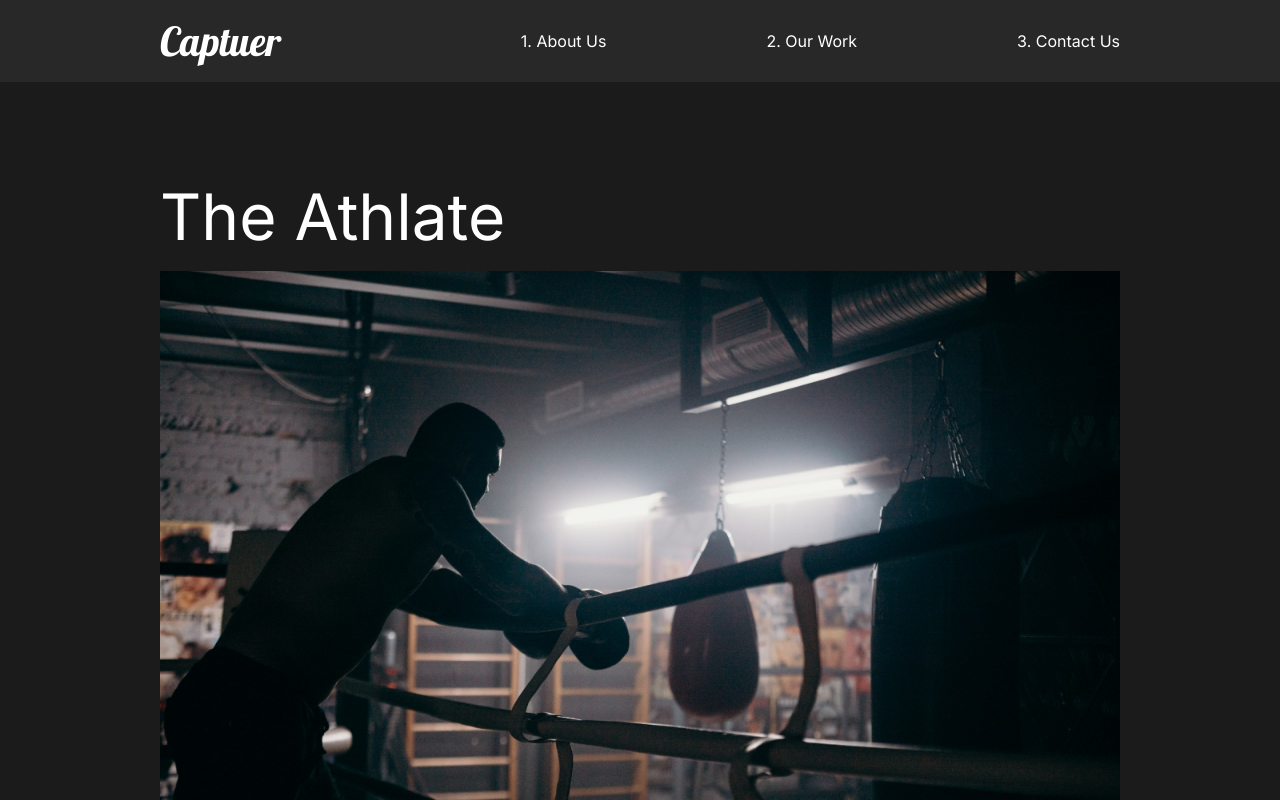
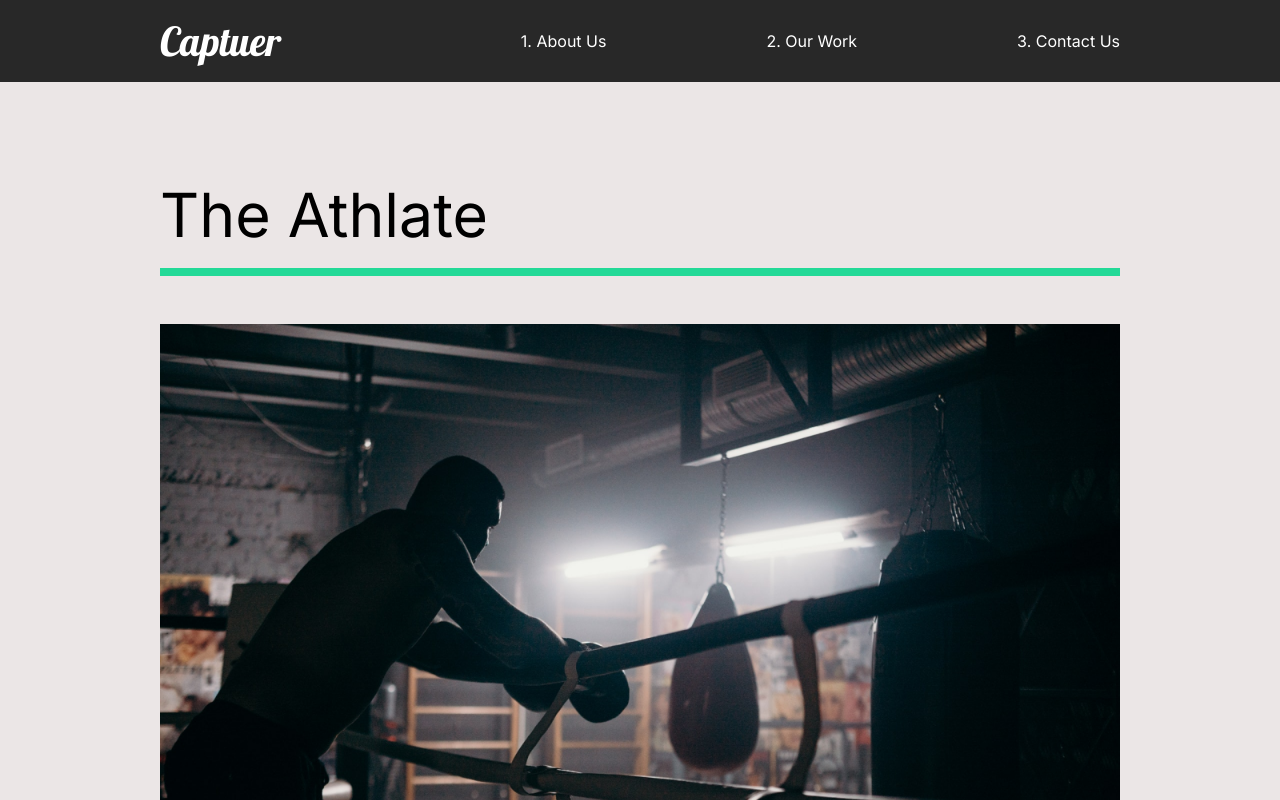
Before and after one commit to MrAdamUs/capture-portofolio, a React (Create React App) app: page /work in a window 1280 px wide. Shown: the top 800 px of the page. Built offline with nearby package versions, Linux system fonts and the light colour scheme.

Commit message:
add frame animation to ourWork page

```diff
--- a/src/App.js
+++ b/src/App.js
@@ -10,7 +10,6 @@ import { AnimatePresence } from 'framer-motion';
 
 function App() {
   const location = useLocation();
-  console.log(location);
   return (
     <div className='App'>
       <GlobalStyle />
--- a/src/animation.js
+++ b/src/animation.js
@@ -7,14 +7,14 @@ export const pageAnimation = {
     opacity: 1,
     y: 0,
     transition: {
-      duration: 1,
+      duration: 0.5,
       when: 'beforeChildren',
       staggerChildren: 0.25,
     },
   },
   exit: {
     opacity: 0,
-    y: 300,
+    // y: 300,
     transition: {
       duration: 0.5,
     },
@@ -48,3 +48,25 @@ export const photoAnim = {
     },
   },
 };
+
+export const lineAnim = {
+  hidden: { width: '0%' },
+  show: {
+    width: '100%',
+    transition: { duration: 1 },
+  },
+};
+
+export const slider = {
+  hidden: { x: '-130%', skew: '45deg' },
+  show: {
+    x: '100%',
+    skew: '0deg',
+    transition: { ease: 'easeOut', duration: 1 },
+  },
+};
+
+export const sliderContainer = {
+  hidden: { opacity: 1 },
+  show: { opacity: 1, transition: { staggerChildren: 0.15, ease: 'easeOut' } },
+};
--- a/src/components/GlobalStyle.js
+++ b/src/components/GlobalStyle.js
@@ -29,7 +29,7 @@ button {
 }
 h2 {
   font-weight: lighter;
-  font-size: 4rem;
+  font-size: 3.8rem;
 }
 h3{
   color: white;
--- /dev/null
+++ b/src/components/Wave.js
@@ -0,0 +1,33 @@
+import React from 'react';
+import styled from 'styled-components';
+import { motion } from 'framer-motion';
+
+const Wave = () => {
+  return (
+    <WaveSvg
+      // width='1440'
+      // height='363'
+      viewBox='0 0 1440 363'
+      fill='none'
+      xmlns='http://www.w3.org/2000/svg'
+    >
+      <motion.path
+        initial={{ pathLength: 0, pathOffset: 1 }}
+        animate={{ pathLength: 1, pathOffset: 0 }}
+        transition={{ duration: 1 }}
+        d='M1440 27.4774C1352.73 19.8184 1122.41 49.0556 899.331 227.276C620.48 450.052 354.282 355.647 170.328 185.318C23.165 49.0556 -4.21721 8.32998 0.487081 5'
+        stroke='#D96ED4'
+        strokeOpacity='0.1'
+        strokeWidth='10'
+      />
+    </WaveSvg>
+  );
+};
+
+const WaveSvg = styled.svg`
+  position: absolute;
+  left: 0;
+  z-index: 1;
+`;
+
+export default Wave;
--- a/src/pages/OutWork.js
+++ b/src/pages/OutWork.js
@@ -7,23 +7,43 @@ import theracer from '../img/theracer-small.png';
 import goodtimes from '../img/goodtimes-small.png';
 // Import Animation
 import { motion } from 'framer-motion';
-import { pageAnimation } from '../animation';
+import {
+  pageAnimation,
+  fade,
+  photoAnim,
+  lineAnim,
+  slider,
+  sliderContainer,
+} from '../animation';
 
 const OutWork = () => {
   return (
-    <Work exit='exit' variants={pageAnimation} initial='hidden' animate='show'>
+    <Work
+      exit='exit'
+      variants={pageAnimation}
+      initial='hidden'
+      animate='show'
+      style={{ background: '#ebe6e6' }}
+    >
+      <motion.div variants={sliderContainer}>
+        <Frame1 variants={slider}></Frame1>
+        <Frame2 variants={slider}></Frame2>
+        <Frame3 variants={slider}></Frame3>
+        <Frame4 variants={slider}></Frame4>
+      </motion.div>
       <Movie>
         <Link to='/work/the-athlete'>
-          <h2>The Athlate</h2>
-          <div className='lin'></div>
-
-          <img src={athlete} alt='athlete' />
+          <motion.h2 variants={fade}>The Athlate</motion.h2>
+          <motion.div className='line' variants={lineAnim}></motion.div>
+          <Hide>
+            <motion.img variants={photoAnim} src={athlete} alt='athlete' />
+          </Hide>
         </Link>
       </Movie>
       <Movie>
         <Link to='/work/good-times'>
           <h2>The Racer</h2>
-          <div className='lin'></div>
+          <div className='line'></div>
 
           <img src={theracer} alt='thercer' />
         </Link>
@@ -31,7 +51,7 @@ const OutWork = () => {
       <Movie>
         <Link to='/work/the-racer'>
           <h2>Good Times</h2>
-          <div className='lin'></div>
+          <div className='line'></div>
 
           <img src={goodtimes} alt='goodtime' />
         </Link>
@@ -49,7 +69,7 @@ const Work = styled(motion.div)`
   }
   a {
     text-decoration: none;
-    color: white;
+    color: #000;
   }
 `;
 
@@ -57,7 +77,7 @@ const Movie = styled.div`
   padding-bottom: 10rem;
   .line {
     height: 0.5rem;
-    background: #ccc;
+    background: #23d997;
     margin-bottom: 3rem;
   }
   img {
@@ -67,4 +87,30 @@ const Movie = styled.div`
   }
 `;
 
+const Hide = styled.div`
+  overflow: hidden;
+`;
+//Fram Animation
+const Frame1 = styled(motion.div)`
+  position: fixed;
+  left: 0;
+  top: 10%;
+  width: 100%;
+  height: 100vh;
+  background: #fffebf;
+  z-index: 2;
+`;
+
+const Frame2 = styled(Frame1)`
+  background: #ff8efb;
+`;
+
+const Frame3 = styled(Frame1)`
+  background: #8ed2ff;
+`;
+
+const Frame4 = styled(Frame1)`
+  background: #8effa0;
+`;
+
 export default OutWork;
--- a/src/styles.js
+++ b/src/styles.js
@@ -13,6 +13,7 @@ export const About = styled.div`
 export const Description = styled.div`
   flex: 1;
   padding-right: 5rem;
+  z-index: 2;
   h2 {
     font-weight: lighter;
   }
@@ -21,6 +22,7 @@ export const Description = styled.div`
 export const Image = styled.div`
   flex: 1;
   overflow: hidden;
+  z-index: 2;
   img {
     width: 100%;
     height: 80vh;
```
Also changed, not shown: src/components/AboutSection.js (+2 -0 lines), 1 other file (tests, documents, lock files or other folders).
